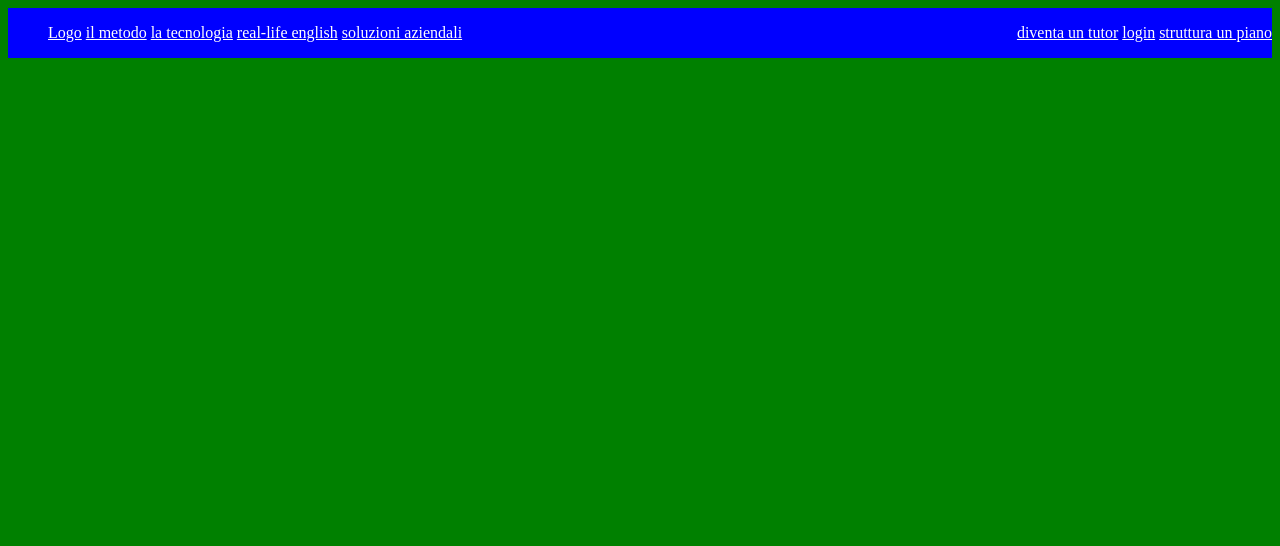
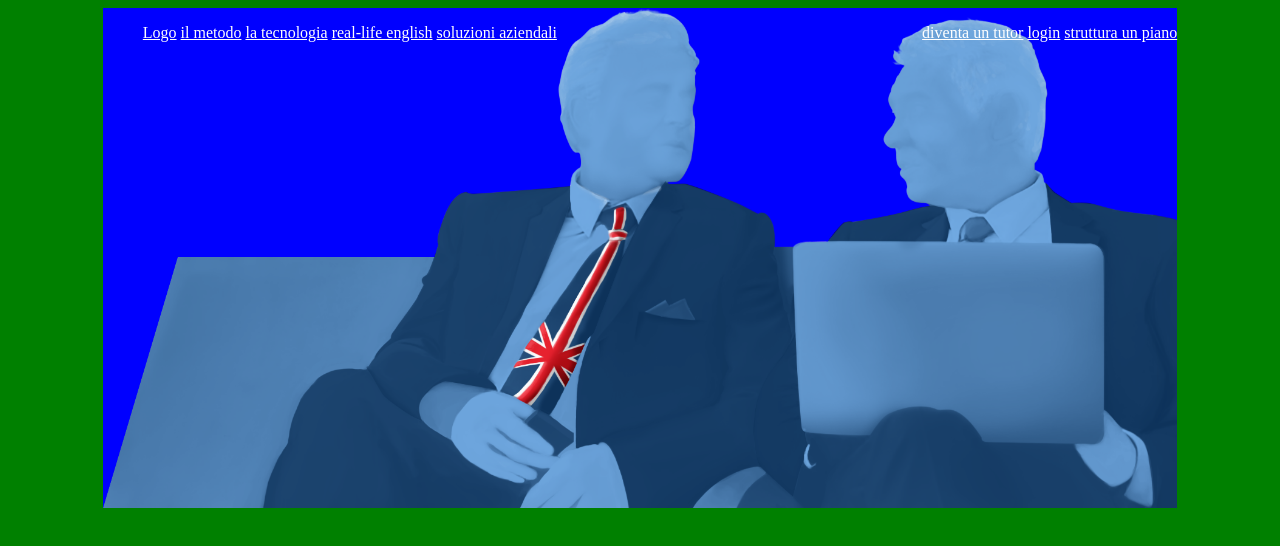
Before and after one commit to stefanoriccio1/html-css-fluentify, a plain HTML site: page index.html in a window 1280 px wide. Drawn offline with Linux system fonts and the light colour scheme.

Commit message:
Aggiunto sfondo Header

```diff
--- a/css/style.css
+++ b/css/style.css
@@ -4,13 +4,19 @@
   padding:0
 }
 body {
-  position: relative;
   background-color: green;
+}
+header{
+  background-image: url(../img/oldman.png);
+  background-size: cover;
+  height: 500px;
 }
 /* container */
 .container {
+ width: 85%;
  background-color: blue;
  text-align: center;
+ margin: auto;
 }
 /* header top */
 .header-top:after {
@@ -18,14 +24,13 @@ body {
   display: table;
   clear: both;
 }
+/* navbar */
 .navbar-left{
   float: left;
 }
 .navbar-right{
   float: right;
 }
-
-/* navbar */
 .lista{
   text-decoration: none;
   list-style: none;
```
